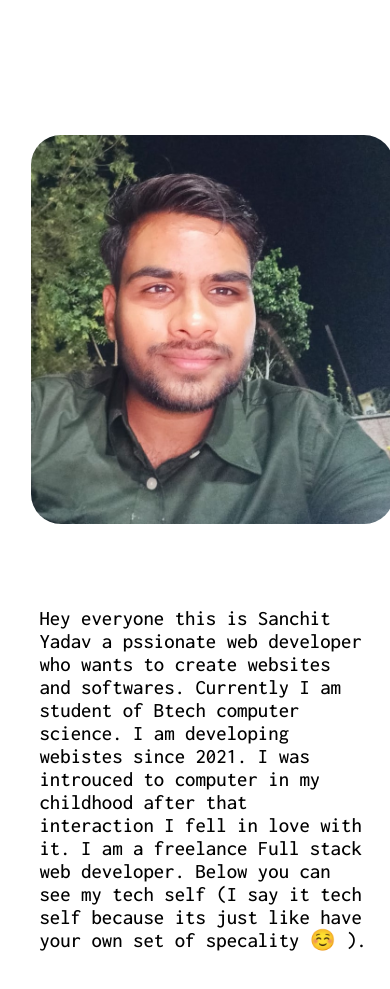
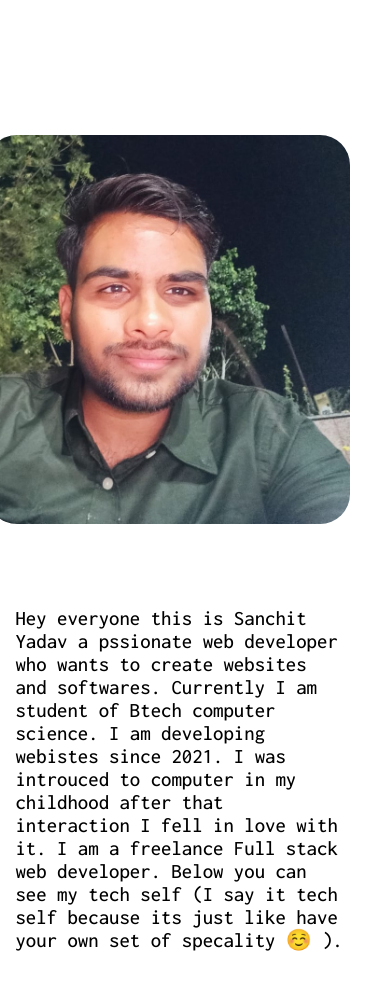
Before and after one commit to SanchitYadav2005/Portfolio-site, a React (Vite) app: page / in a window 390 px wide. Shown: the part 1220-2209 px from the top of the page. Built offline with nearby package versions, Linux system fonts and the light colour scheme.

Commit message:
added margin right

```diff
--- a/src/styles/header.css
+++ b/src/styles/header.css
@@ -99,10 +99,10 @@
   display: flex;
   width: 90%;
   align-items: center;
-  margin-left: 1.5em;
 }
 .intro-img {
   width: 500%;
+  margin-right: 3em;
   border-radius: 30px;
   cursor: pointer;
 }
@@ -159,7 +159,7 @@
   }
   .intro-img{
     width: 110%;
-    margin-left: 1em;
+    margin-left: 1.5em;
   }
   .para{
     margin-top: 4em;
```
